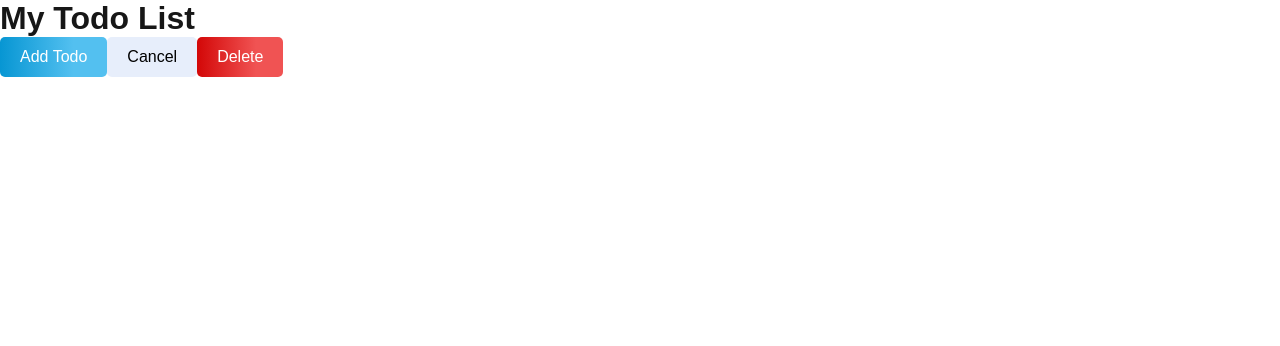
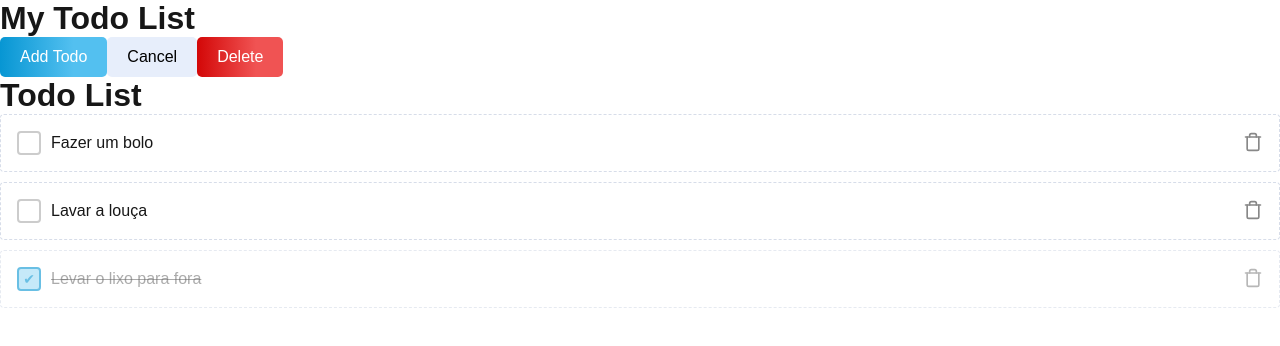
Before and after one commit to gabrielmulleer/teste-legaplan, a Next.js app: page /todos in a window 1280 px wide. Shown: the top 346 px of the page. Built offline with nearby package versions, Linux system fonts and the light colour scheme.

Commit message:
feat: create TodoItem component

```diff
--- a/src/app/globals.scss
+++ b/src/app/globals.scss
@@ -1,13 +1,6 @@
 :root {
   --background: #ffffff;
   --foreground: #171717;
-}
-
-@media (prefers-color-scheme: dark) {
-  :root {
-    --background: #0a0a0a;
-    --foreground: #ededed;
-  }
 }
 
 html,
--- a/src/app/todos/page.tsx
+++ b/src/app/todos/page.tsx
@@ -1,13 +1,51 @@
-import { Button } from '@/components/ui/Button/button'
+'use client'
+import { Button } from '@/components/ui/Button/Button'
 import './styles.scss'
+import TodoItem from '@/components/ui/TodoItem/TodoItem'
+import { useState } from 'react'
 
+interface Todo {
+  id: number
+  text: string
+  completed: boolean
+}
 export default function Todos() {
+  const [todos, setTodos] = useState<Todo[]>([
+    { id: 1, text: 'Fazer um bolo', completed: false },
+    { id: 2, text: 'Lavar a louça', completed: false },
+    { id: 3, text: 'Levar o lixo para fora', completed: true },
+  ])
+
+  const toggleTodo = (id: number) => {
+    setTodos(
+      todos.map((todo) =>
+        todo.id === id ? { ...todo, completed: !todo.completed } : todo,
+      ),
+    )
+  }
+
+  const deleteTodo = (id: number) => {
+    setTodos(todos.filter((todo) => todo.id !== id))
+  }
   return (
     <div>
       <h1>My Todo List</h1>
       <Button variant="primary">Add Todo</Button>
       <Button>Cancel</Button>
       <Button variant="delete">Delete</Button>
+      <div>
+        <h1>Todo List</h1>
+        {todos.map((todo) => (
+          <TodoItem
+            key={todo.id}
+            isCompleted={todo.completed}
+            onToggle={() => toggleTodo(todo.id)}
+            onDelete={() => deleteTodo(todo.id)}
+          >
+            {todo.text}
+          </TodoItem>
+        ))}
+      </div>
     </div>
   )
 }
--- /dev/null
+++ b/src/components/ui/TodoItem/TodoItem.scss
@@ -0,0 +1,75 @@
+.todoItem {
+  display: flex;
+  align-items: center;
+  padding: 1rem;
+  border: 1px dashed #d7dde9;
+  border-radius: 4px;
+  margin-bottom: 10px;
+  transition: all 0.3s ease;
+  background-color: #fff;
+
+  &:hover {
+    background-color: #f7f9fd;
+    border: 1px solid #f7f9fd;
+  }
+
+  &.completed {
+    opacity: 0.6;
+
+    .text {
+      text-decoration: line-through;
+      color: #0000008a;
+    }
+  }
+}
+
+.checkbox {
+  appearance: none;
+  -webkit-appearance: none;
+  width: 1.5rem;
+  height: 1.5rem;
+  border: 2px solid #ccc;
+  border-radius: 4px;
+  margin-right: 10px;
+  cursor: pointer;
+  position: relative;
+
+  &:checked {
+    background-color: #a0dcf6;
+    border-color: #0796d3;
+
+    &::after {
+      content: '\2714';
+      font-size: 14px;
+      color: #0796d3;
+      position: absolute;
+      top: 50%;
+      left: 50%;
+      transform: translate(-50%, -50%);
+    }
+  }
+}
+
+.text {
+  flex-grow: 1;
+  font-family: Arial, sans-serif;
+}
+
+.deleteButton {
+  background: none;
+  border: none;
+  cursor: pointer;
+  padding: 0;
+  margin-left: 10px;
+
+  svg {
+    width: 20px;
+    height: 20px;
+    color: #888;
+    transition: color 0.3s ease;
+  }
+
+  &:hover svg {
+    color: #ff4444;
+  }
+}
--- /dev/null
+++ b/src/components/ui/TodoItem/TodoItem.tsx
@@ -0,0 +1,49 @@
+'use client'
+
+import React from 'react'
+import './TodoItem.scss'
+
+interface TodoItemProps {
+  children: React.ReactNode
+  isCompleted: boolean
+  onToggle: () => void
+  onDelete: () => void
+}
+
+const TodoItem: React.FC<TodoItemProps> = ({
+  children,
+  isCompleted,
+  onToggle,
+  onDelete,
+}) => {
+  return (
+    <div className={`${`todoItem`} ${isCompleted ? `completed` : ''}`}>
+      <input
+        type="checkbox"
+        checked={isCompleted}
+        onChange={onToggle}
+        className={`checkbox`}
+      />
+      <span className={`text`}>{children}</span>
+
+      <button onClick={onDelete} className={`deleteButton`}>
+        <svg
+          xmlns="http://www.w3.org/2000/svg"
+          width="24"
+          height="24"
+          viewBox="0 0 24 24"
+          fill="none"
+          stroke="currentColor"
+          strokeWidth="2"
+          strokeLinecap="round"
+          strokeLinejoin="round"
+        >
+          <polyline points="3 6 5 6 21 6"></polyline>
+          <path d="M19 6v14a2 2 0 0 1-2 2H7a2 2 0 0 1-2-2V6m3 0V4a2 2 0 0 1 2-2h4a2 2 0 0 1 2 2v2"></path>
+        </svg>
+      </button>
+    </div>
+  )
+}
+
+export default TodoItem
```
